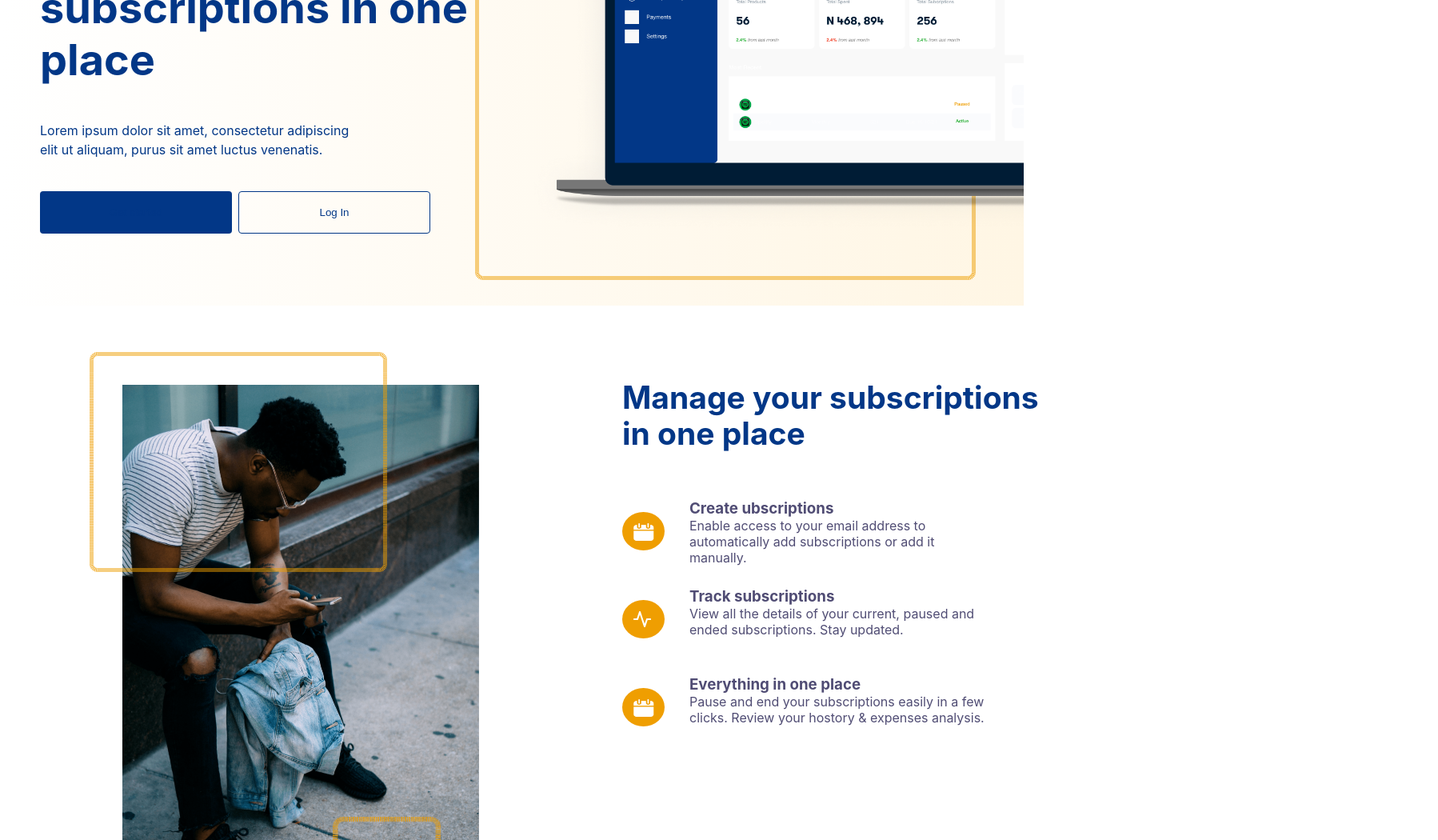
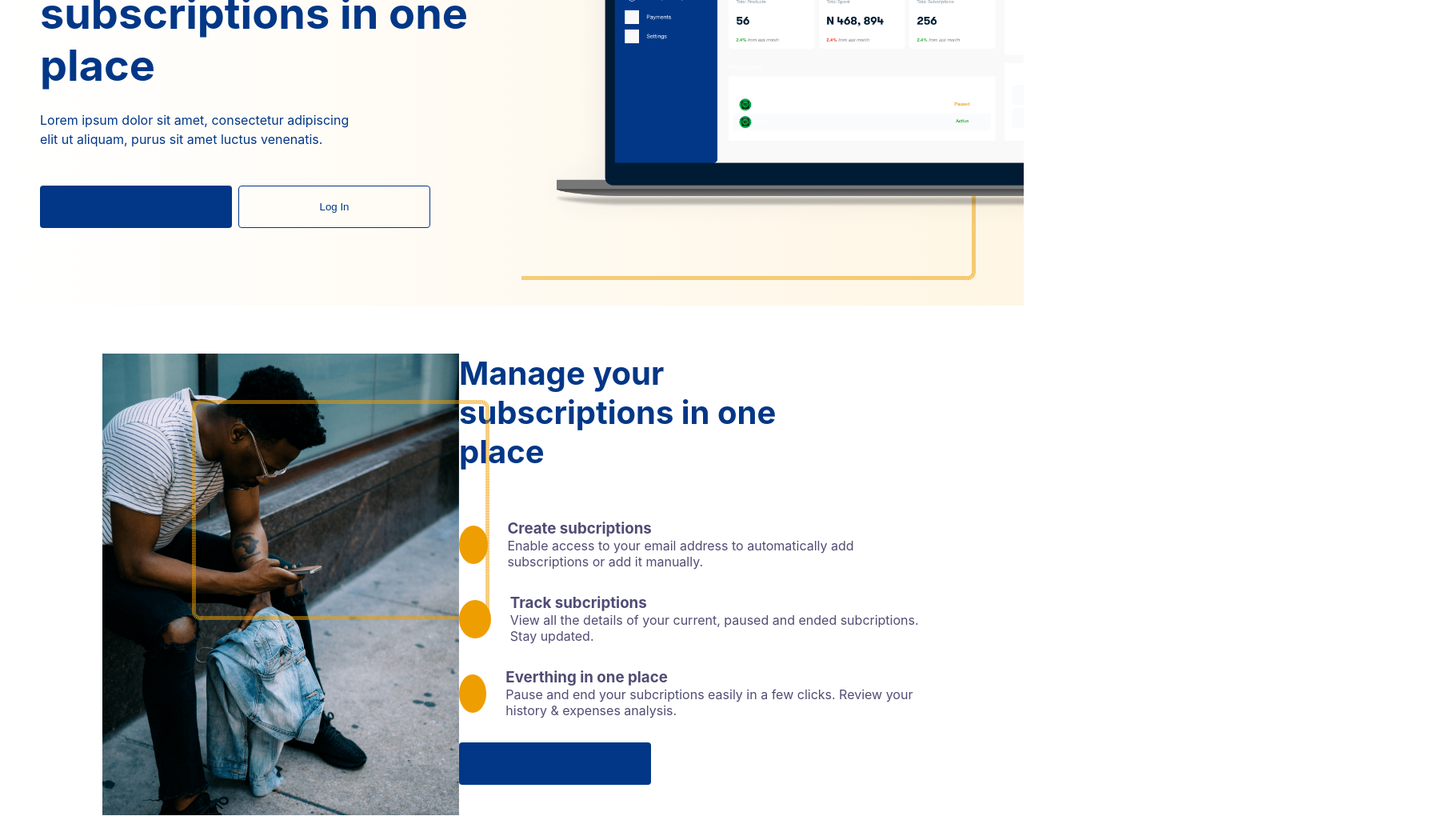
Before and after one commit to Lanzar-dev/GSECT-manager-frontend, a React (Create React App) app: page / in a window 1280 px wide. Shown: the part 340-1390 px from the top of the page at 80% size, 1798 px wide, since content can reach past the window. Built offline with nearby package versions, Linux system fonts and the light colour scheme.

Commit message:
landing page in progress

```diff
--- a/src/screens/landing.js
+++ b/src/screens/landing.js
@@ -16,7 +16,29 @@ export default function Landing() {
     setPasswordShown(!passwordShown);
   };
 
+  const choices = [
+    {
+      id: 0,
+      title: 'Create subcriptions',
+      subtitle: 'Enable access to your email address to automatically add subscriptions or add it manually.',
+      icon: require("../assets/images/tool-box.png").default,
+    },
+    {
+      id: 1,
+      title: 'Track subcriptions ',
+      subtitle: 'View all the details of your current, paused and ended subcriptions. Stay updated.',
+      icon: require("../assets/images/track.png").default,
+    },
+    {
+      id: 2,
+      title: 'Everthing in one place',
+      subtitle: 'Pause and end your subcriptions easily in a few clicks. Review your history & expenses analysis.',
+      icon: require("../assets/images/tool-box.png").default,
+    }
+  ]
+
   return (
+    <>
       <div className="landing">
         <header className="header">
           <div className="menu">
@@ -72,11 +94,13 @@ export default function Landing() {
                 type="inverted"
                 action={() => console.log("test 123")}
               />
+              <div className="show-lg-only">
                 <Button
                   label="Log In"
                   type="secondary"
                   action={() => setOpenModal(true)}
                 />
+              </div>
             </div>
           </div>
 
@@ -93,7 +117,6 @@ export default function Landing() {
             />
           </div>
         </section>
-      {/* section-two */}
         <section className="sub">
           <div className="sub-image">
             <img
@@ -117,58 +140,61 @@ export default function Landing() {
             <h1 className="title">Manage your subscriptions in one place</h1>
 
             <div className="subtitle">
-            <div className="choices">
+              {choices && choices.map((choice) => (
+                <div className="choices" key={choice.id}>
                   <div className="choices-img">
-                <img
-                  src={require("../assets/images/tool-box.png").default}
+                    {/* <img
+                      src={choice.icon}
                       alt=""
-                />
+                    /> */}
                   </div>
                   <div className="choices-content">
-                <h3>Create ubscriptions</h3>
-                <p>
-                  Enable access to your email address to automatically add
-                  subscriptions or add it manually.
-                </p>
+                    <h3>{choice.title}</h3>
+                    <p>{choice.subtitle}</p>
                   </div>
                 </div>
-            <div className="choices">
-              <div className="choices-img">
-                <img
-                  src={require("../assets/images/track.png").default}
-                  alt=""
-                />
-              </div>
-              <div className="choices-content">
-                <h3>Track subscriptions</h3>
-                <p>
-                  View all the details of your current, paused and ended
-                  subscriptions. Stay updated.
-                </p>
-              </div>
-            </div>
-            <div className="choices">
-              <div className="choices-img">
-                <img
-                  src={require("../assets/images/tool-box.png").default}
-                  alt=""
-                />
-              </div>
-              <div className="choices-content">
-                <h3>Everything in one place</h3>
-                <p>
-                  Pause and end your subscriptions easily in a few clicks.
-                  Review your hostory & expenses analysis.
-                </p>
-              </div>
-            </div>
-          </div>
+              ))}
               <div className="actions">
                 <Button
                   label="Get started"
                   type="inverted"
                   action={() => console.log("test 123")}
                 />
+              </div>
+            </div>
+          </div>
+        </section>
+        {/* section-three */}
+        <section className="manage">
+          <div className="manage-text">
+            <h1>Manage your subscriptions in one place.</h1>
+            <p>
+              Lorem ipsum dolor sit amet, consectetur adipiscing elit. Dolor
+              integer rhoncus duis adipiscing facilisis id. Sed molestie auctor
+              nam hac. Amet, sed ac tempor massa. Odio senectus dictume sapien,
+              proin enim.
+            </p>
+            <Button type="inverted" label="Get Started" />
+          </div>
+          <div className="manage-image">
+            <img
+              className="top-left"
+              src={require("../assets/images/medium-ring.png").default}
+              alt="gsect dashboard"
+            />
+            <img
+              className="manage-img"
+              src={require("../assets/images/Intersect.png").default}
+              alt="gsect dashboard"
+            />
+            <img
+              className="right-bottom"
+              src={require("../assets/images/small-ring.png").default}
+              alt="gsect dashboard"
+            />
+          </div>
+        </section>
+      </div>
       <CSSTransition isOpen={openModal} timeout={300}>
         <Modal
           isOpen={openModal}
@@ -236,39 +262,6 @@ export default function Landing() {
           </div>
         </Modal>
       </CSSTransition>
-          </div>
-        </div>
-      </section>
-      {/* section-three */}
-      <section className="manage">
-        <div className="manage-text">
-          <h1>Manage your subscriptions in one place.</h1>
-          <p>
-            Lorem ipsum dolor sit amet, consectetur adipiscing elit. Dolor
-            integer rhoncus duis adipiscing facilisis id. Sed molestie auctor
-            nam hac. Amet, sed ac tempor massa. Odio senectus dictume sapien,
-            proin enim.
-          </p>
-          <Button type="inverted" label="Get Started" />
-        </div>
-        <div className="manage-image">
-          <img
-            className="top-left"
-            src={require("../assets/images/medium-ring.png").default}
-            alt="gsect dashboard"
-          />
-          <img
-            className="manage-img"
-            src={require("../assets/images/Intersect.png").default}
-            alt="gsect dashboard"
-          />
-          <img
-            className="right-bottom"
-            src={require("../assets/images/small-ring.png").default}
-            alt="gsect dashboard"
-          />
-        </div>
-      </section>
-    </div>
+    </>
   );
 }
--- a/src/styles/landing.scss
+++ b/src/styles/landing.scss
@@ -20,102 +20,169 @@
         margin-right: 60px;
       }
       .links {
+        display: none;
+        @media (min-width: 1024px) {
+          display: block;
+        }
         .link {
           text-decoration: none;
           color: $white;
           font-weight: $font-medium;
           margin-right: 40px;
           cursor: pointer;
-          &:active, &:visited, &:hover {
+          &:active,
+          &:visited,
+          &:hover {
             color: $gsectyellow;
           }
         }
       }
     }
+    .get-started {
+      display: none;
+      @media (min-width: 1024px) {
+        display: block;
+      }
+    }
   }
   .banner {
+    display: block;
+    position: relative;
+    width: 100%;
+    background: linear-gradient(to right, $white, #fff6e4);
+    @media (min-width: 1024px) {
+      height: 632px;
       display: flex;
-    position: relative;
       align-items: center;
       justify-content: space-between;
-    height: 632px;
-    width: 100%;
-    background: linear-gradient(to right, $white, #FFF6E4);
+    }
     .content {
+      @media (min-width: 1024px) {
         padding-left: 50px;
         width: 48%;
+      }
       h1.title {
-        margin-top: 72px;
-        font-size: 54px;
+        margin-top: 0;
+        font-size: 40px;
         color: $gsectblue;
         font-weight: $weight-bold;
+        padding-top: 72px;
+        text-align: center;
+        width: 80%;
+        margin: auto;
+        @media (min-width: 1024px) {
+          font-size: 54px;
+          text-align: left;
+          margin: unset;
+          width: 96%;
+        }
       }
       p.subtitle {
         margin-bottom: 40px;
         color: $gsectblue;
         line-height: 24px;
+        text-align: center;
+        width: 80%;
+        margin: 24px auto;
+        @media (min-width: 1024px) {
           width: 65%;
+          text-align: left;
+          margin: 24px 0 46px;
+        }
       }
       .actions {
         display: flex;
+        gap: 8px;
+        justify-content: center;
+        @media (min-width: 1024px) {
           justify-content: flex-start;
-        gap: 8px;
+        }
+        .show-lg-only {
+          @media (max-width: 1023px) {
+            display: none;
+          }
+        }
       }
       .right-top-left {
         position: absolute;
-        top: 66px;
+        top: 12px;
         left: 20px;
         width: 80px;
         height: 60px;
+        @media(min-width: 1024px) {
+          top: 66px;
         }
-
+      }
     }
     .banner-image {
       position: relative;
+      height: 100%;
+      overflow: hidden;
+      margin-top: 120px;
+      @media (min-width: 1024px) {
         width: 50%;
-      height: 100%;
+        margin-top: unset;
+      }
       .banner-img {
+        position: relative;
+        width: 100%;
+        height: auto;
+        z-index: 1;
+        @media (min-width: 1024px) {
+          right: 0;
           position: absolute;
           top: 32px;
-        width: 100%;
-        height: auto;
-        right: 0;
-        z-index: 1;
+        }
       }
       .right-bottom-right {
         position: absolute;
+        z-index: 1;
+        right: -25vw;
+        overflow: hidden;
+        height: 246px;
+        width: 272px;
+        @media (min-width: 1024px) {
           right: 60px;
           bottom: 32px;
-        z-index: 1;
+          height: unset;
+        width: unset;
         }
       }
     }
-  .sub{
+  }
+  .sub {
     display: flex;
+    flex-direction: column-reverse;
     position: relative;
-    align-items: center;
-    justify-content: space-between;
-    height: 775px;
     width: 100%;
     background: $white;
-    .sub-image{
+    padding: 18px;
+    padding-top: 60px;
+    margin: auto;
+    @media(min-width: 1024px) {
+      width: 80%;
+      flex-direction: row;
+      align-items: flex-start;
+      justify-content: space-between;
+    }
+    .sub-image {
       position: relative;
       width: 50%;
       height: 100%;
-        .left-top-left{
+      .left-top-left {
         left: 112px;
         top: 58px;
         z-index: 1;
         position: absolute;
       }
-        .sub-img{
+      .sub-img {
+        width: 100%;
+        @media(min-width: 1024px) {
           width: 446px;
           height: 577px;
-          position: absolute;
-          left: 153px;
-          top: 99px;
         }
-        .bottom-right{
+      }
+      .bottom-right {
         width: 136px;
         height: 97px;
         left: 416px;
@@ -124,63 +191,49 @@
         position: relative;
       }
     }
-    .sub-content{
-      position: absolute;
-      width: 533px;
-      height: 577px;
-      left: 778px;
-      top: 60px;
-        h1.title{
-          font-size: 39px;
-          font-style: normal;
+    .sub-content {
+      h1.title {
+        font-size: 40px;
         font-weight: 700;
-          line-height: 45px;
         text-align: left;
         color: $gsectblue;
         margin-bottom: 60px;
+        width: 80%;
+        margin-top: 0;
       }
-        .subtitle{
-          width: 466px;
-          height: 322px;
-          left: 780px;
-          top: 239px;
+      .subtitle {
         .choices {
           display: flex;
-            justify-content: space-between;
+          justify-content: flex-start;
           align-items: center;
-            width: 466px;
-            height: 80px;
-            left: 780px;
-            top: 239px;
           margin-bottom: 30px;
-            flex: 1;
-            .choices-img{
+          .choices-img {
             background-color: $gsectyellow;
-              padding: 14px;
-              border-radius: 100%;
-              align-self: center;
-              width: 25px;
-              height: 20px;
+            border-radius: 50%;
+            display: flex;
+            align-items: center;
+            justify-content: center;
+            width: 48px;
+            height: 48px;
+            margin-right: 24px;
+            img {
+              width: 24px;
+              height: 24px;
             }
-            .choices-content{
-              width: 382px;
-              height: 80px;
-                h3, p{
+          }
+          .choices-content {
+            h3, p {
               margin: 0;
-                }
-
             }
           }
         }
       }
-    .actions button{
-      width: 240px;
-      // height: 53px;
-      left: 780px;
-      top: 613px;
     }
+    // .actions button {
+    //   width: 240px;
+    // }
   }
-  .manage{
+  .manage {
     position: absolute;
     display: flex;
     align-items: center;
@@ -188,7 +241,7 @@
     height: 775px;
     width: 100%;
     background: #f9f9f9;
-    .manage-text{
+    .manage-text {
       width: 510px;
       height: 304px;
       color: $gsectblue;
@@ -197,13 +250,13 @@
       display: block;
       justify-content: center;
       align-content: center;
-      h1{
+      h1 {
         font-style: normal;
         font-weight: bold;
         font-size: 39px;
         line-height: 45px;
       }
-      p{
+      p {
         width: 414px;
         height: 107px;
         text-align: left;
@@ -212,12 +265,12 @@
         margin-bottom: 27px;
       }
     }
-    .manage-image{
+    .manage-image {
       width: 487px;
       height: 678px;
       left: 903px;
       top: 58px;
-      .top-left{
+      .top-left {
         position: absolute;
         width: 372px;
         height: 275px;
@@ -225,7 +278,7 @@
         top: 58px;
         z-index: 1;
       }
-      .manage-img{
+      .manage-img {
         z-index: 0;
         position: absolute;
         width: 445.58px;
@@ -233,7 +286,7 @@
         left: 850px;
         top: 99px;
       }
-      .right-bottom{
+      .right-bottom {
         z-index: 1;
         position: absolute;
         width: 136px;
@@ -243,5 +296,4 @@
       }
     }
   }
-
 }
```
Also changed, not shown: src/assets/images/hamburger.png (added). Lines whose indentation alone changed are shown as unchanged.
